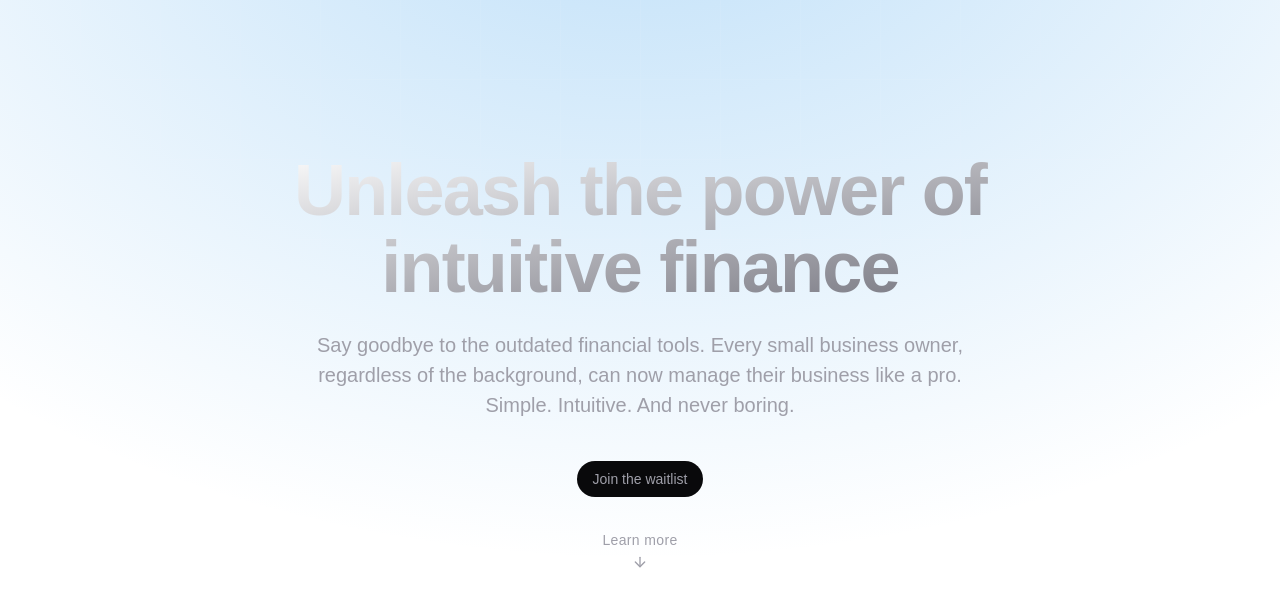
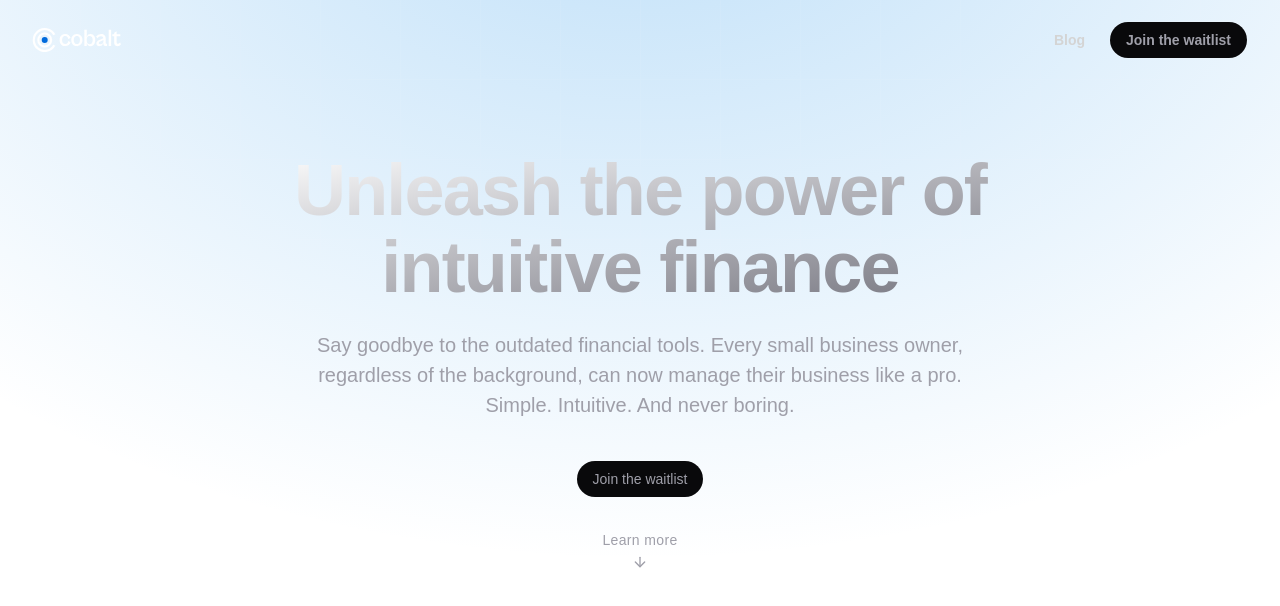
Before and after one commit to VedantPatil-99/Cobalt-clone, a Next.js app: page / in a window 1280 px wide. Shown: the top 606 px of the page. Built offline with nearby package versions, Linux system fonts and the light colour scheme.

Commit message:
Refactor import paths for consistency and add Navbar component to Landing section

```diff
--- a/src/app/page.tsx
+++ b/src/app/page.tsx
@@ -1,4 +1,4 @@
-import Landing from "../sections/Landing";
+import Landing from "@/sections/Landing";
 export default function Home() {
   return (
     <>
--- /dev/null
+++ b/src/components/Logo.tsx
@@ -0,0 +1,45 @@
+import React from "react";
+
+const Logo = () => {
+  return (
+    <>
+      <svg
+        fill="none"
+        xmlns="http://www.w3.org/2000/svg"
+        viewBox="0 0 75 20"
+        className="h-6"
+      >
+        <path
+          d="M13.09 10a2.5 2.5 0 1 1-5 0 2.5 2.5 0 0 1 5 0Z"
+          fill="#006ADC"
+        ></path>
+        <path
+          d="M10.59 18.25c3.1 0 5.8-1.71 7.21-4.24l1.6.71a10 10 0 1 1 0-9.44L17.8 6a8.25 8.25 0 1 0-7.21 12.25Z"
+          fill="#fff"
+        ></path>
+        <path
+          fillRule="evenodd"
+          clipRule="evenodd"
+          d="M10.59 16.25a6.25 6.25 0 1 0 0-12.5 6.25 6.25 0 0 0 0 12.5Zm0-1.75a4.5 4.5 0 1 0 0-9 4.5 4.5 0 0 0 0 9Zm38.14.64a2.9 2.9 0 0 1-1.8-.52 3.29 3.29 0 0 1-1-1.32c-.11-.3-.2-.6-.28-.9v2.5h-2.04V1.5h2.04v6.26c.08-.31.18-.62.3-.92.23-.55.57-.99 1.02-1.32a2.89 2.89 0 0 1 1.8-.52c.8 0 1.5.2 2.08.62.59.41 1.04 1 1.36 1.76.32.75.48 1.64.48 2.68 0 1.03-.16 1.92-.48 2.68a4.05 4.05 0 0 1-1.38 1.78c-.58.41-1.28.62-2.1.62Zm-2.86-3.02a4.23 4.23 0 0 1-.22-1.42V9.44c0-.53.08-1 .22-1.42.16-.41.42-.74.76-.98.35-.24.8-.36 1.36-.36.75 0 1.37.27 1.86.82.51.55.76 1.4.76 2.56 0 1.15-.25 2-.76 2.56-.49.56-1.11.84-1.86.84-.56 0-1.01-.12-1.36-.36-.34-.24-.6-.57-.76-.98Z"
+          fill="#fff"
+        ></path>
+        <path
+          d="M25.18 14.48c.7.41 1.51.62 2.46.62 1.25 0 2.25-.31 3-.94a4.38 4.38 0 0 0 1.5-2.36l-1.9-.88c-.1.73-.34 1.33-.74 1.8-.4.45-1 .68-1.82.68-.53 0-1-.13-1.4-.38a2.6 2.6 0 0 1-.9-1.14 5 5 0 0 1-.3-1.84c0-.7.1-1.3.3-1.8.21-.5.51-.89.9-1.14.4-.27.87-.4 1.4-.4.81 0 1.42.23 1.82.7.4.45.65 1.04.74 1.76l1.9-.86a4.38 4.38 0 0 0-1.5-2.36 4.52 4.52 0 0 0-3-.94c-.95 0-1.77.2-2.46.62-.7.41-1.23 1-1.62 1.76a5.96 5.96 0 0 0-.56 2.66c0 1.01.19 1.9.56 2.66.39.76.93 1.35 1.62 1.78Z"
+          fill="#fff"
+        ></path>
+        <path
+          fillRule="evenodd"
+          clipRule="evenodd"
+          d="M34.93 14.48c.7.41 1.52.62 2.42.62a4.32 4.32 0 0 0 4.08-2.4c.4-.76.6-1.65.6-2.66 0-1.01-.2-1.9-.6-2.66a4.19 4.19 0 0 0-1.64-1.76A4.74 4.74 0 0 0 37.35 5c-.9 0-1.71.2-2.42.62-.7.41-1.25 1-1.64 1.76a5.8 5.8 0 0 0-.58 2.66c0 1.01.2 1.9.58 2.66a4.4 4.4 0 0 0 1.64 1.78Zm3.78-1.44c-.38.24-.83.36-1.34.36-.5 0-.95-.12-1.34-.36-.38-.24-.7-.6-.92-1.1a4.82 4.82 0 0 1-.32-1.9c0-.77.1-1.4.32-1.9.23-.5.54-.86.92-1.1.39-.24.84-.36 1.34-.36.5 0 .96.12 1.34.36.4.24.7.6.92 1.1.23.5.34 1.13.34 1.9s-.11 1.4-.34 1.9c-.21.5-.52.86-.92 1.1Zm22.58 1.86h1.28v-1.78h-.62a.6.6 0 0 1-.4-.12c-.08-.1-.12-.25-.12-.46V8.76c0-1.19-.33-2.1-.98-2.76-.64-.67-1.56-1-2.76-1a5.24 5.24 0 0 0-4.34 2.18l1.3 1.44a3.7 3.7 0 0 1 1.1-1.3 2.86 2.86 0 0 1 1.72-.52c.8 0 1.33.2 1.58.6.22.33.35.72.39 1.18l-3.35 1.46c-.75.3-1.35.68-1.8 1.12-.44.44-.66 1-.66 1.66 0 .68.23 1.23.68 1.66a2.7 2.7 0 0 0 1.88.62 3.07 3.07 0 0 0 2.84-1.62c.21-.37.37-.74.46-1.1v.64c0 .47.08.84.24 1.12.16.27.37.46.64.58.28.12.59.18.92.18Zm-1.8-3.74V10l-2.62 1.22c-.44.2-.76.4-.96.6a1 1 0 0 0-.28.7c0 .3.1.53.3.7.21.16.53.24.96.24.39 0 .73-.05 1.04-.16a2.19 2.19 0 0 0 1.56-2.14Z"
+          fill="#fff"
+        ></path>
+        <path
+          d="M65.96 14.9h-2.04V1.5h2.04v13.4Zm3.84-.12c.42.23.93.34 1.51.34a3.3 3.3 0 0 0 2.74-1.28l-.64-1.9c-.14.28-.36.56-.64.84-.28.27-.6.4-1 .4-.36 0-.66-.1-.9-.28-.22-.19-.34-.56-.34-1.12v-5h3.06V5.2h-3.06V2.62L68.5 3.98V5.2h-1.54v1.58h1.54v5.54c0 .56.12 1.05.34 1.48.23.41.55.74.96.98Z"
+          fill="#fff"
+        ></path>
+      </svg>
+    </>
+  );
+};
+
+export default Logo;
--- /dev/null
+++ b/src/components/Navbar.tsx
@@ -0,0 +1,28 @@
+import Link from "next/link";
+import React from "react";
+import Logo from "./Logo";
+import JoinBtn from "@/components/JoinBtn";
+
+const Navbar = () => {
+  return (
+    <>
+      <div className="relative flex justify-center">
+        <div className="mx-4 w-full max-w-7xl">
+          <nav className="flex min-h-20 items-center justify-between px-4 py-3">
+            <div className="flex lg:flex-1">
+              <Link href="/">
+                <Logo />
+              </Link>
+            </div>
+            <div className="flex flex-1 items-center justify-end space-x-6 text-sm font-semibold text-neutral-300 hover:text-neutral-100">
+              <Link href={"/blog"}>Blog</Link>
+              <JoinBtn>Join the waitlist</JoinBtn>
+            </div>
+          </nav>
+        </div>
+      </div>
+    </>
+  );
+};
+
+export default Navbar;
--- a/src/sections/Landing.tsx
+++ b/src/sections/Landing.tsx
@@ -2,11 +2,15 @@ import GridPattern from "@/components/GridPattern";
 import Heading from "@/components/Heading";
 import JoinBtn from "@/components/JoinBtn";
 import { ArrowDown } from "lucide-react";
+import Navbar from "@/components/Navbar";
 
 const Landing = () => {
   return (
     <>
       <section className="relative isolate h-screen pt-14">
+        <header className="absolute inset-x-0 top-0 z-10">
+          <Navbar />
+        </header>
         <GradientBg />
         <GridPattern />
         <div className="mx-auto mt-10 flex max-w-3xl flex-col items-center justify-center pt-14 text-center">
```
